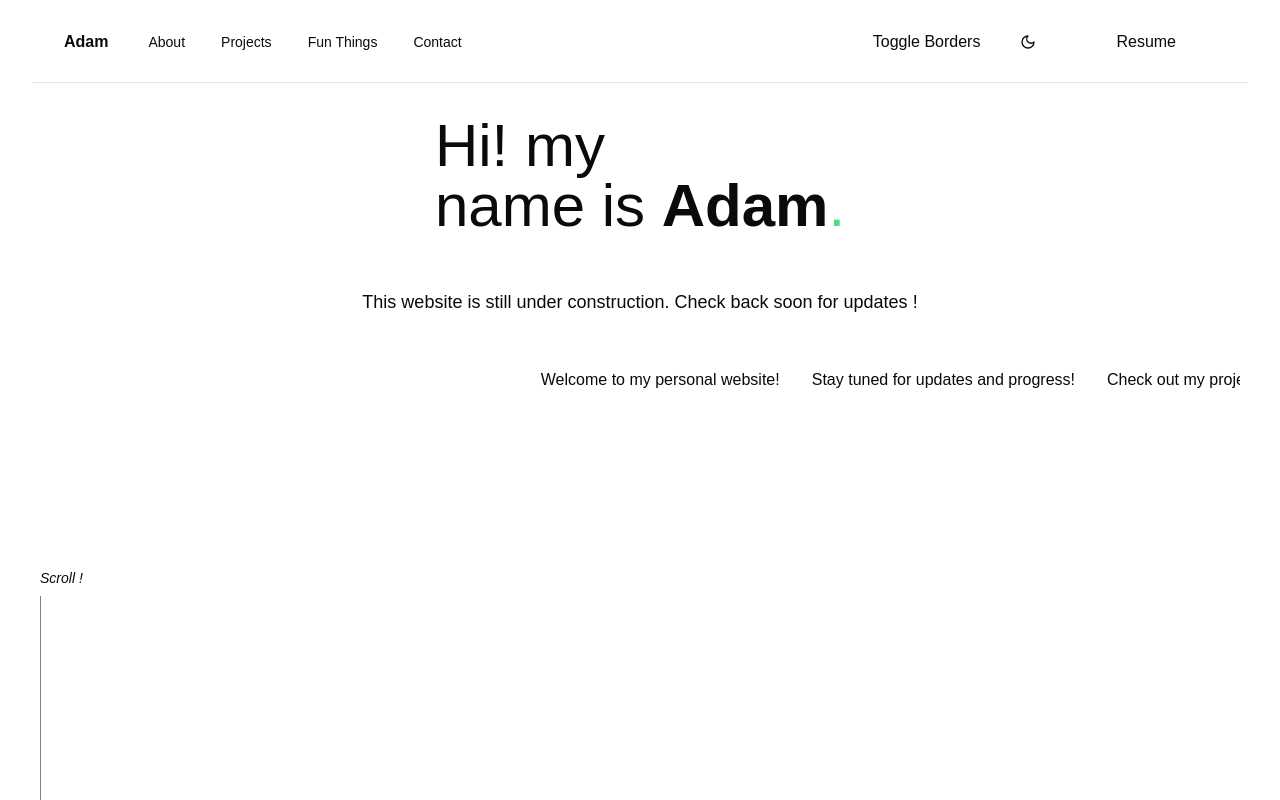
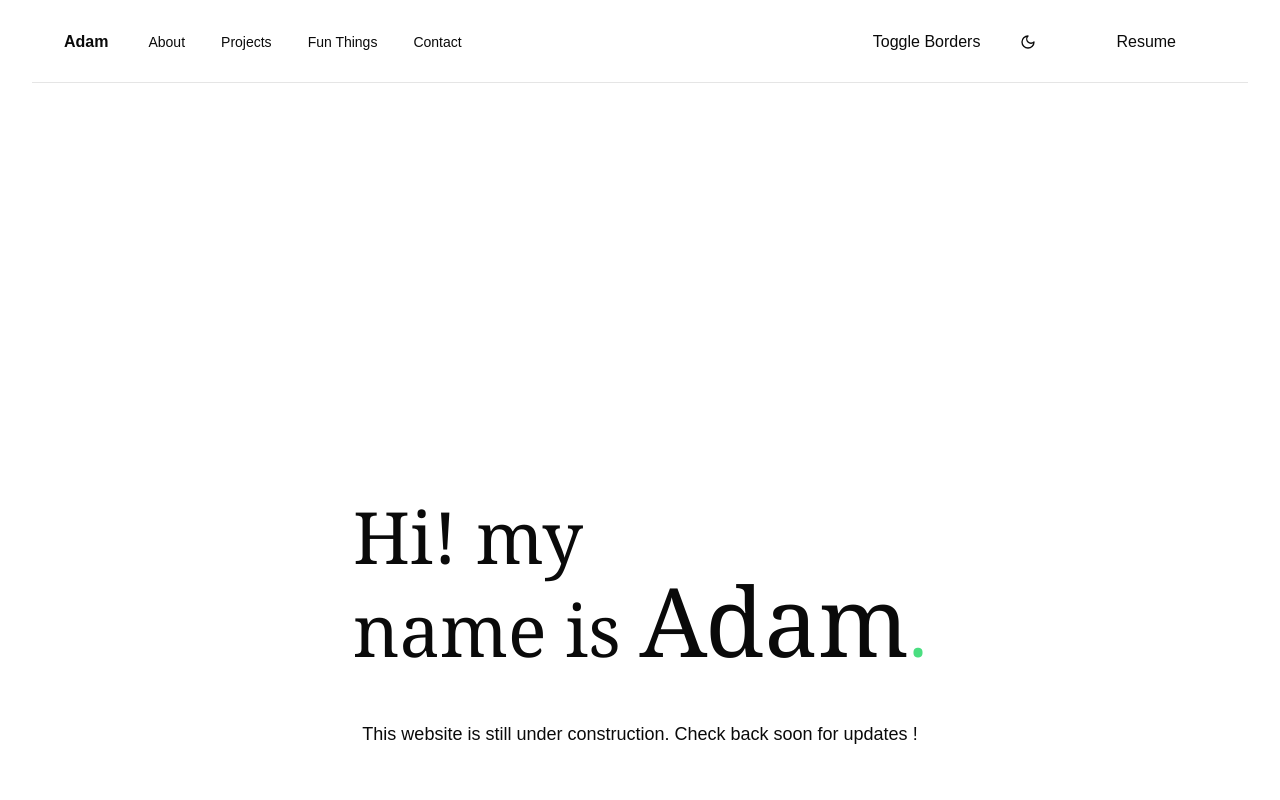
Before and after one commit to adamsulemanji/PersonalWebsite, a Next.js app in the folder frontend/: page / in a window 1280 px wide. Shown: the top 800 px of the page. Built offline with nearby package versions, Linux system fonts and the light colour scheme.

Commit message:
Update text styling and layout in the about section

```diff
--- a/frontend/src/app/page.tsx
+++ b/frontend/src/app/page.tsx
@@ -19,12 +19,12 @@ export default function Home() {
       <main className="flex flex-col gap-8 row-start-2 items-center sm:items-center">
         <section
           id="section-about"
-          className="text-6xl text-center relative one group "
+          className="text-6xl text-center relative one group"
         >
-          <div className="text-left">
+          <div className="text-left mt-96 text-7xl font-serif font-light">
             <span className="block">Hi! my</span>
             <span className="block">
-              name is <b>Adam</b>
+              name is <b className="text-8xl">Adam</b>
               <span className="text-green-400 dark:text-blue-500">.</span>
             </span>
           </div>
@@ -33,7 +33,7 @@ export default function Home() {
         </section>
         <section
           id="section-projects"
-          className="text-lg text-center transition-opacity duration-500 mt-5"
+          className="text-lg text-center transition-opacity duration-500 mt-5 w-full"
         >
           This website is still under construction. Check back soon for updates
           !
```
